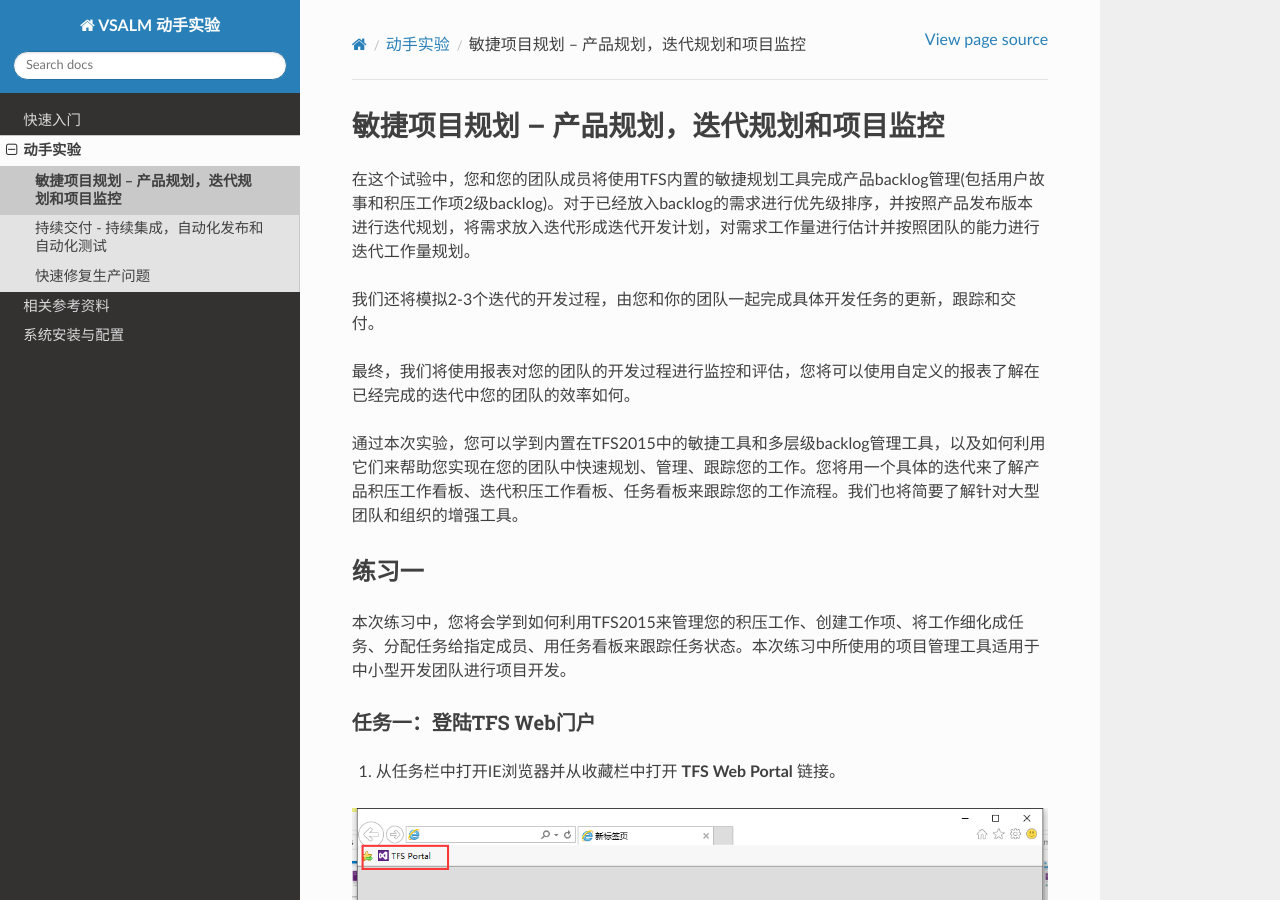
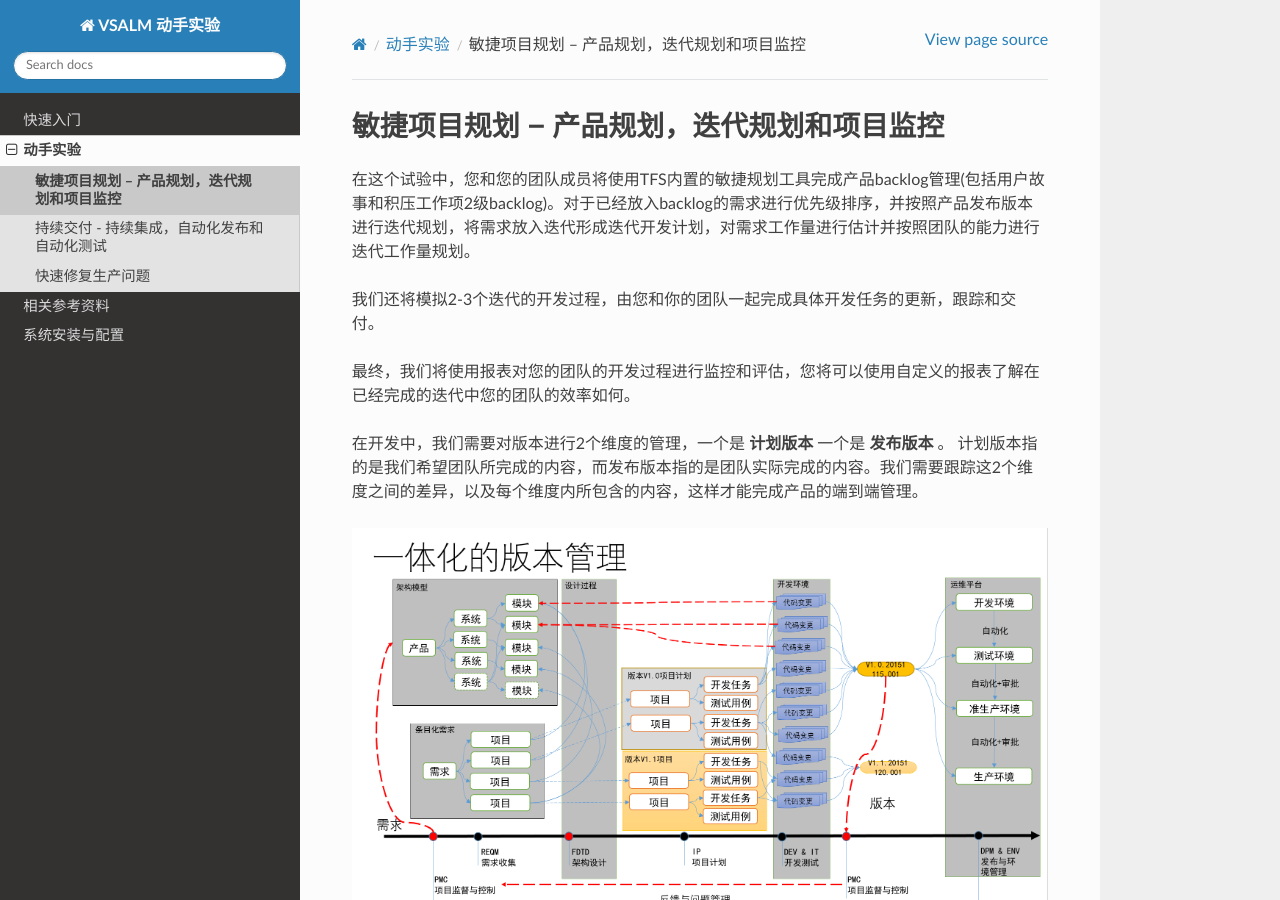
Before and after one commit to ups216/vsalm-hols, a Sphinx documentation site: the page built from docs/labs/agile-planning-and-portfolio-management.rst, in a window 1280 px wide and 900 px high. Built offline with Sphinx 7.4.7 and the Read the Docs theme 2.0.0, drawn with Linux system fonts in a browser that asks for light colours; the version number could not be read and is left out.

Commit message:
added end to end planning

```diff
--- a/docs/labs/agile-planning-and-portfolio-management.rst
+++ b/docs/labs/agile-planning-and-portfolio-management.rst
@@ -6,6 +6,10 @@
 我们还将模拟2-3个迭代的开发过程，由您和你的团队一起完成具体开发任务的更新，跟踪和交付。
 
 最终，我们将使用报表对您的团队的开发过程进行监控和评估，您将可以使用自定义的报表了解在已经完成的迭代中您的团队的效率如何。
+
+在开发中，我们需要对版本进行2个维度的管理，一个是 **计划版本** 一个是 **发布版本** 。 计划版本指的是我们希望团队所完成的内容，而发布版本指的是团队实际完成的内容。我们需要跟踪这2个维度之间的差异，以及每个维度内所包含的内容，这样才能完成产品的端到端管理。
+
+.. figure:: images/end-to-end-planning.png
 
 通过本次实验，您可以学到内置在TFS2015中的敏捷工具和多层级backlog管理工具，以及如何利用它们来帮助您实现在您的团队中快速规划、管理、跟踪您的工作。您将用一个具体的迭代来了解产品积压工作看板、迭代积压工作看板、任务看板来跟踪您的工作流程。我们也将简要了解针对大型团队和组织的增强工具。
 
```
Also changed, not shown: docs/labs/images/end-to-end-planning.png (added).
